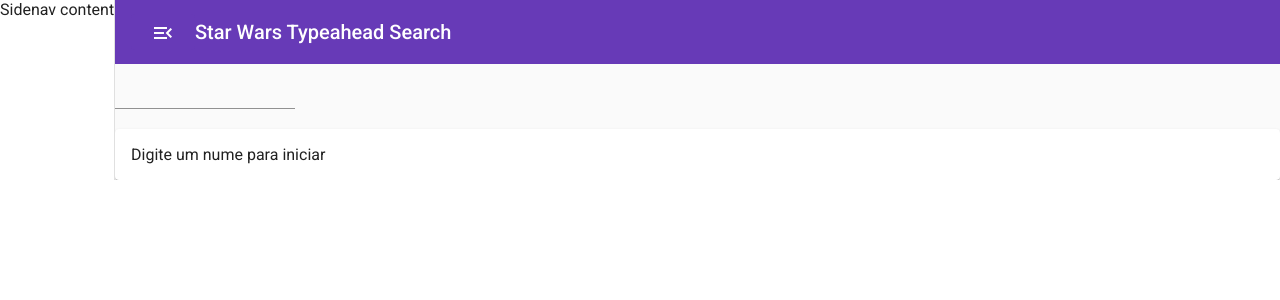
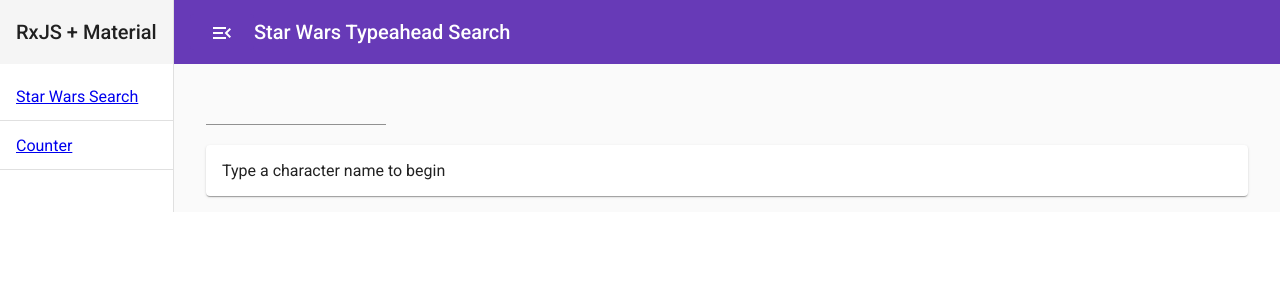
Before and after one commit to alegalliard/rxjs-labs, an Angular app: page /star-wars-search in a window 1280 px wide. Both pictures are taken after a click on the button "menu". Shown: the top 300 px of the page. Built offline with nearby package versions, Linux system fonts and the light colour scheme.

Commit message:
sidebar links with mat-list-item

```diff
--- a/src/app/app.component.html
+++ b/src/app/app.component.html
@@ -1,10 +1,27 @@
 <mat-sidenav-container class="example-container">
-  <mat-sidenav #sidenav mode="side" [(opened)]="opened" >
-    Sidenav content
+  <mat-sidenav #sidenav mode="side" [(opened)]="opened">
+      <mat-toolbar>
+          <span>RxJS + Material</span>
+      </mat-toolbar>
+
+      <mat-list>
+          <mat-list-item>
+              <a routerLink="/star-wars-search">Star Wars Search</a>
+          </mat-list-item>
+          <mat-divider></mat-divider>
+          <mat-list-item>
+              <a routerLink="/counter">Counter</a>
+          </mat-list-item>
+          <mat-divider></mat-divider>
+      </mat-list>
   </mat-sidenav>
 
   <mat-sidenav-content>
       <app-header [opened]="opened" (toggleSidenav)="toggleSidenav($event)"></app-header>
-      <router-outlet></router-outlet>
+
+      <main class="main">
+        <router-outlet></router-outlet>
+      </main>
+
     </mat-sidenav-content>
 </mat-sidenav-container>
--- a/src/app/app.component.scss
+++ b/src/app/app.component.scss
@@ -5,3 +5,7 @@
 .menu {
     padding: 20px;
 }
+
+.main {
+    padding: 1.0rem 2.0rem;
+}
--- a/src/app/search/search.component.ts
+++ b/src/app/search/search.component.ts
@@ -50,9 +50,9 @@
         .pipe(
           retry(5),
           map(results => results['results']),
-          startWith({message: 'Carregando...'})
+          startWith({message: 'Loading...'})
         )),
-    startWith({message: 'Digite um nume para iniciar'}),
+    startWith({message: 'Type a character name to begin'}),
     tap(console.log)
   );
 
--- a/src/app/sidenav/sidenav.component.html
+++ b/src/app/sidenav/sidenav.component.html
@@ -1,3 +1,7 @@
 <mat-sidenav #sidenav mode="side" [(opened)]="opened">
-    Sidenav content
+    <mat-list>
+        <mat-list-item> Pepper </mat-list-item>
+        <mat-list-item> Salt </mat-list-item>
+        <mat-list-item> Paprika </mat-list-item>
+    </mat-list>
 </mat-sidenav>
```
